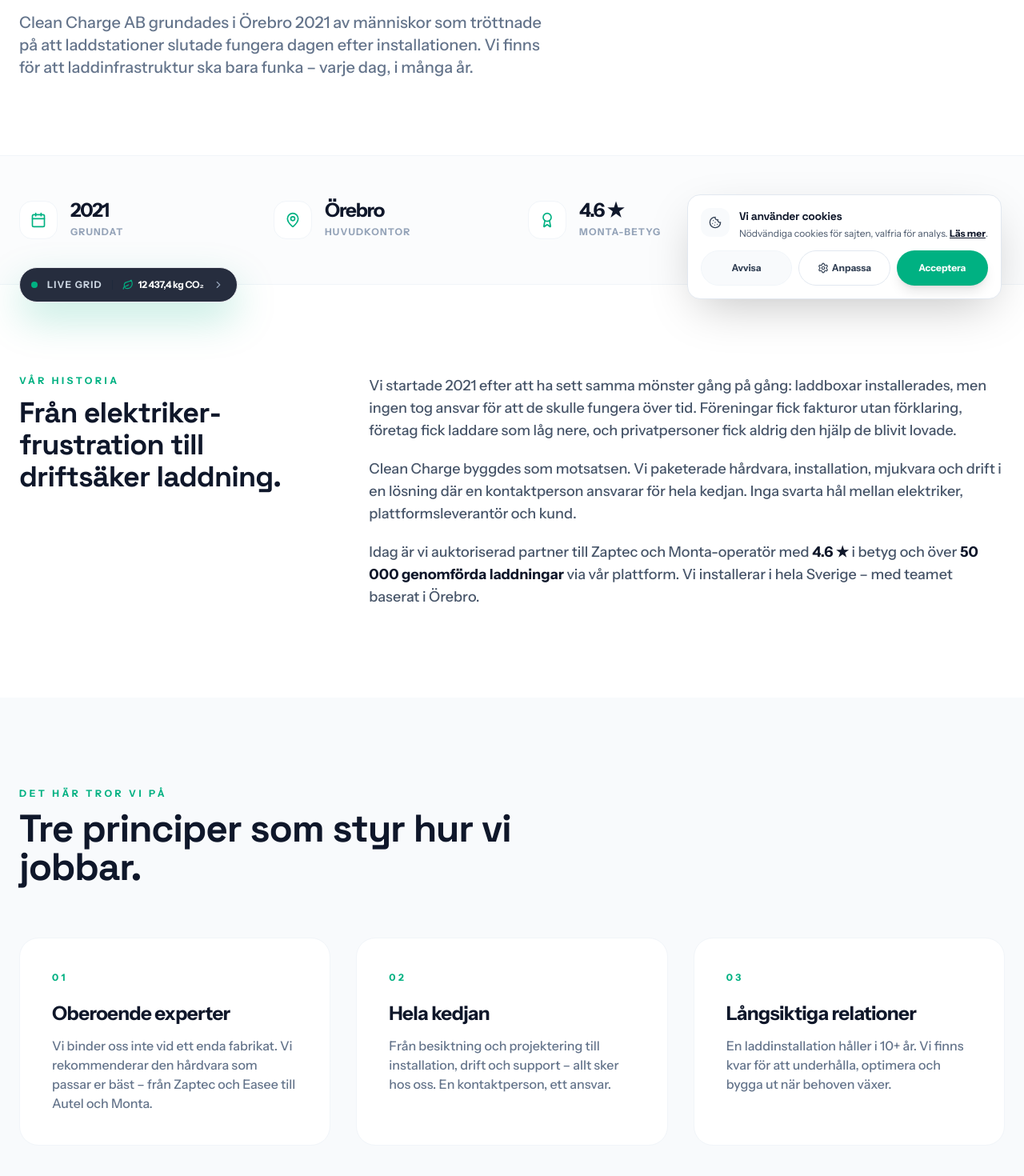
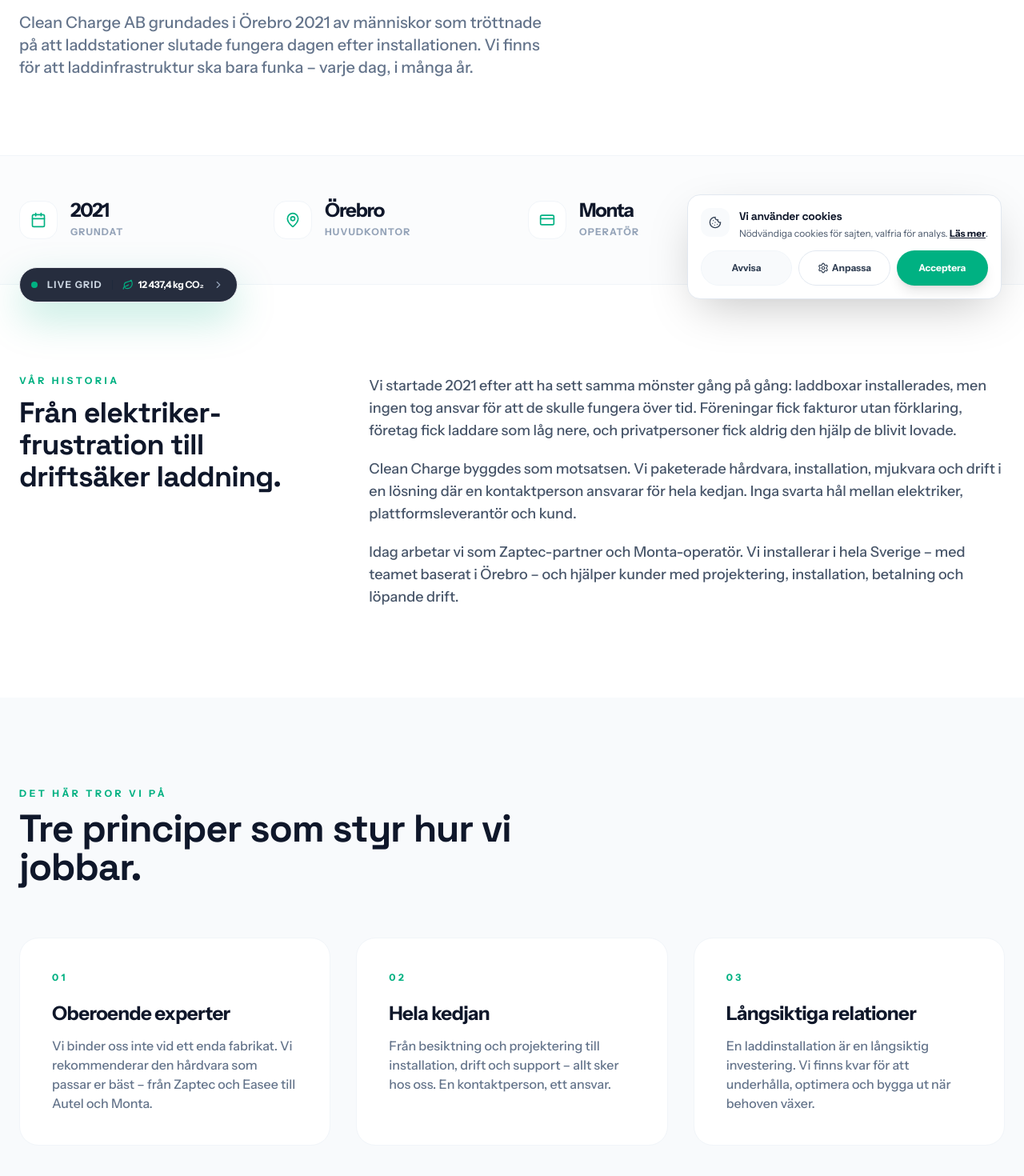
Before and after one commit to RavveFix/Clean-Charge-hemsida, a Next.js app: page /om-oss in a window 1280 px wide. Shown: the part 398-1868 px from the top of the page at 80% size. Built offline with nearby package versions, Linux system fonts and the light colour scheme; no server answers.

Commit message:
Trust: remove unsupported metrics from about page

```diff
--- a/app/om-oss/page.tsx
+++ b/app/om-oss/page.tsx
@@ -2,7 +2,7 @@ import type { Metadata } from 'next';
 import Link from 'next/link';
 import ClientLayout from '@/app/ClientLayout';
 import AboutSection from '@/components/AboutSection';
-import { MapPin, Calendar, Award, Users, Phone, Mail, ArrowRight } from 'lucide-react';
+import { MapPin, Calendar, CreditCard, Zap, Phone, Mail, ArrowRight } from 'lucide-react';
 import { LOCAL_BUSINESS_ID, ORGANIZATION_ID, SITE_URL, breadcrumbJsonLd } from '@/lib/jsonld';
 import { openGraphBase, openGraphImages } from '@/lib/seo';
 import Breadcrumbs from '@/components/Breadcrumbs';
@@ -16,7 +16,7 @@ const aboutPageJsonLd = {
   url: `${SITE_URL}/om-oss`,
   name: 'Om Clean Charge AB',
   description:
-    'Clean Charge AB är en auktoriserad Zaptec- och Monta-partner från Örebro som levererar laddinfrastruktur för företag och fastighetsbolag.',
+    'Clean Charge AB grundades 2021 i Örebro och arbetar med laddinfrastruktur för företag och fastighetsbolag som Zaptec-partner och Monta-operatör.',
   inLanguage: 'sv-SE',
   mainEntity: { '@id': ORGANIZATION_ID },
   about: { '@id': LOCAL_BUSINESS_ID },
@@ -25,13 +25,13 @@ const aboutPageJsonLd = {
 export const metadata: Metadata = {
   title: 'Om Oss – Laddexperter i Örebro',
   description:
-    'Clean Charge AB grundades 2021 i Örebro. Auktoriserad partner för Zaptec och Monta – vi hjälper företag och fastighetsbolag med komplett laddinfrastruktur.',
+    'Clean Charge AB grundades 2021 i Örebro. Som Zaptec-partner och Monta-operatör hjälper vi företag och fastighetsbolag med komplett laddinfrastruktur.',
   alternates: { canonical: 'https://www.cleancharge.se/om-oss' },
   openGraph: {
     ...openGraphBase,
     title: 'Om Clean Charge AB – Laddexperter sedan 2021',
     description:
-      'Auktoriserad Zaptec- och Monta-partner från Örebro. Vi levererar komplett laddinfrastruktur för företag och fastighetsbolag.',
+      'Zaptec-partner och Monta-operatör från Örebro. Vi levererar komplett laddinfrastruktur för företag och fastighetsbolag.',
     url: 'https://www.cleancharge.se/om-oss',
     images: openGraphImages('Om Clean Charge AB — laddexperter från Örebro sedan 2021'),
   },
@@ -48,15 +48,15 @@ const VALUES = [
   },
   {
     title: 'Långsiktiga relationer',
-    body: 'En laddinstallation håller i 10+ år. Vi finns kvar för att underhålla, optimera och bygga ut när behoven växer.',
+    body: 'En laddinstallation är en långsiktig investering. Vi finns kvar för att underhålla, optimera och bygga ut när behoven växer.',
   },
 ];
 
 const FACTS = [
   { icon: Calendar, label: 'Grundat', value: '2021' },
   { icon: MapPin, label: 'Huvudkontor', value: 'Örebro' },
-  { icon: Award, label: 'Monta-betyg', value: '4.6 ★' },
-  { icon: Users, label: 'Genomförda laddningar', value: '50 000+' },
+  { icon: CreditCard, label: 'Operatör', value: 'Monta' },
+  { icon: Zap, label: 'Partner', value: 'Zaptec' },
 ];
 
 export default function OmOssPage() {
@@ -125,7 +125,7 @@ export default function OmOssPage() {
                 Clean Charge byggdes som motsatsen. Vi paketerade hårdvara, installation, mjukvara och drift i en lösning där en kontaktperson ansvarar för hela kedjan. Inga svarta hål mellan elektriker, plattformsleverantör och kund.
               </p>
               <p>
-                Idag är vi auktoriserad partner till Zaptec och Monta-operatör med <span className="font-black text-slate-900">4.6 ★</span> i betyg och över <span className="font-black text-slate-900">50 000 genomförda laddningar</span> via vår plattform. Vi installerar i hela Sverige – med teamet baserat i Örebro.
+                Idag arbetar vi som Zaptec-partner och Monta-operatör. Vi installerar i hela Sverige – med teamet baserat i Örebro – och hjälper kunder med projektering, installation, betalning och löpande drift.
               </p>
             </div>
           </div>
```
